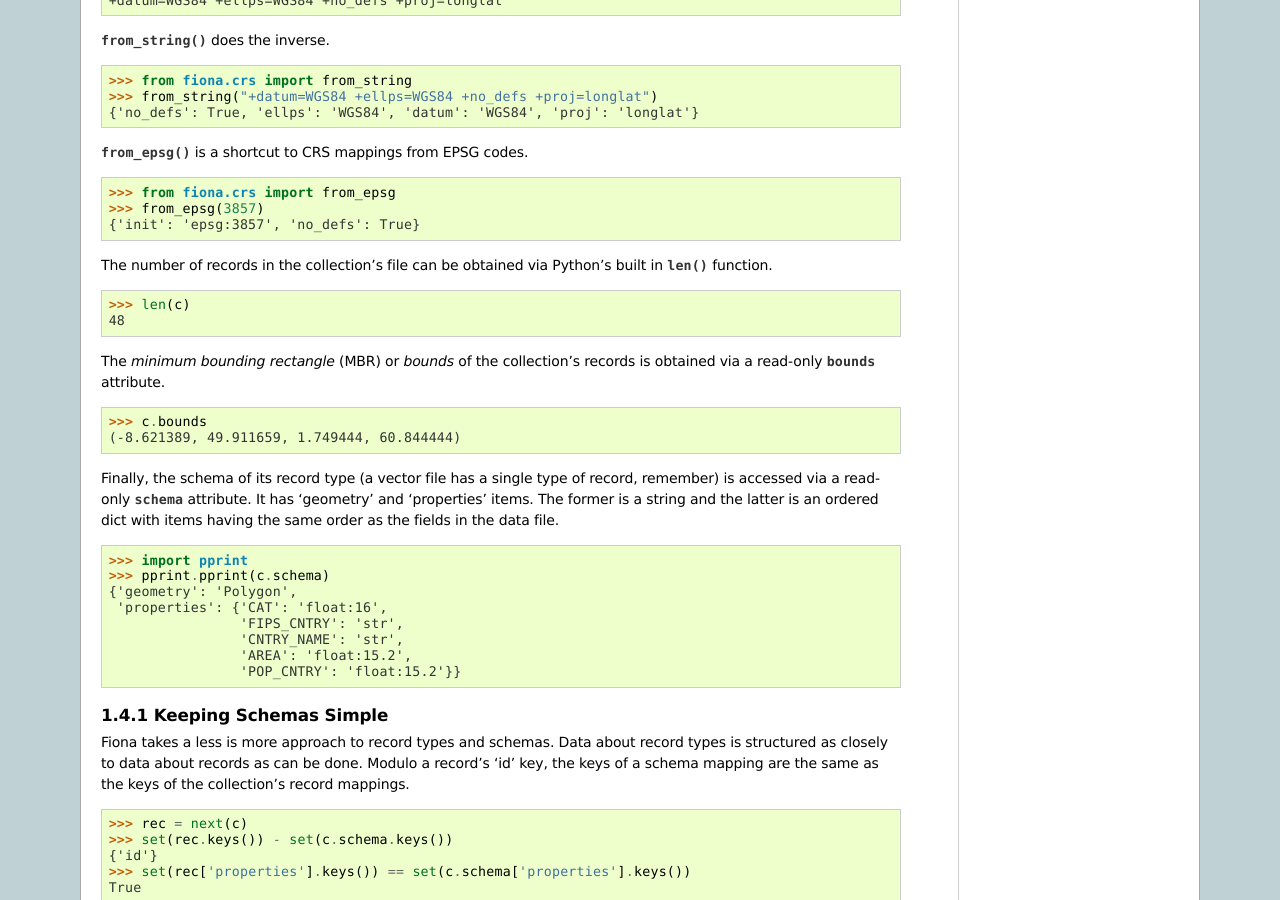
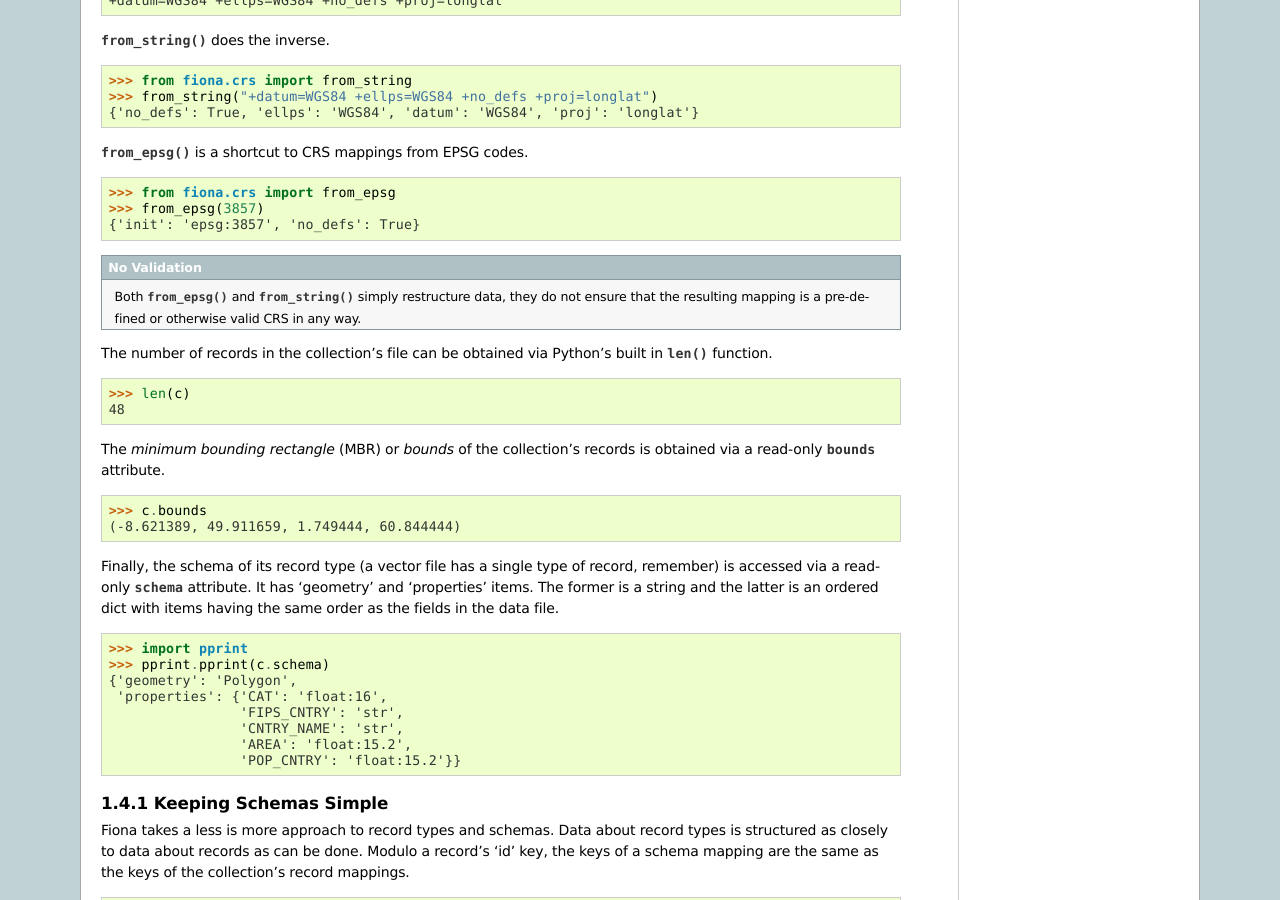
Before and after one commit to Toblerity/Fiona, a Sphinx documentation site: the page built from docs/manual.rst, in a window 1280 px wide and 900 px high, scrolled down 5145 px. Built offline with Sphinx 7.4.7, drawn with Linux system fonts in a browser that asks for light colours; pages that are not in the unit, such as notebooks, are missing from menus; the version number is read from the project's files by our own code; some of the changed lines change nothing that is shown.

Commit message:
Fix broken note in manual

```diff
--- a/docs/manual.rst
+++ b/docs/manual.rst
@@ -386,10 +386,11 @@ mappings. :py:func:`~fiona.crs.to_string` converts mappings to PROJ.4 strings:
   >>> from_epsg(3857)
   {'init': 'epsg:3857', 'no_defs': True}
 
-.. No validation:: Both :py:func:`~fiona.crs.from_epsg` and
-   :py:func:`~fiona.crs.from_string` simply restructure data, they do not
-   ensure that the resulting mapping is a pre-defined or otherwise valid
-   CRS in any way.
+.. admonition:: No Validation
+
+   Both :py:func:`~fiona.crs.from_epsg` and :py:func:`~fiona.crs.from_string`
+   simply restructure data, they do not ensure that the resulting mapping is
+   a pre-defined or otherwise valid CRS in any way.
 
 The number of records in the collection's file can be obtained via Python's
 built in :py:func:`len` function.
```
